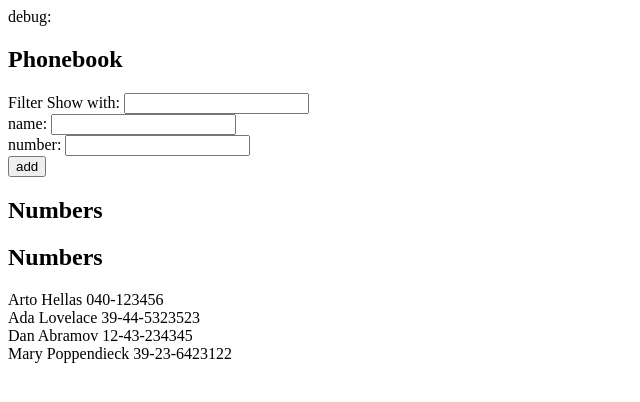
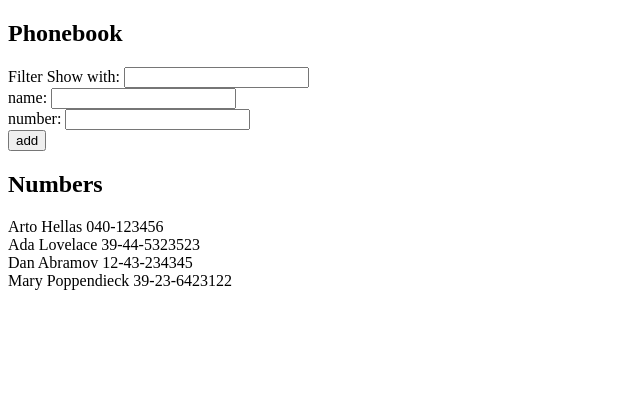
Before and after one commit to kittyxcode/FullStackOpen, a React (Vite) app in the folder Part2/PhoneBook/: page / in a window 1280 px wide. Shown: the top 402 px of the page, without its empty margins (0-640 px from the left). Built offline with nearby package versions, Linux system fonts and the light colour scheme; data requests are answered from the project's data file.

Commit message:
chore: Remove debug information and unnecessary heading in App component

```diff
--- a/Part2/PhoneBook/src/App.jsx
+++ b/Part2/PhoneBook/src/App.jsx
@@ -42,8 +42,6 @@ const App = () => {
 
   return (
     <div>
-      <div>debug: {newName}</div>
-
       <h2>Phonebook</h2>
       <Filter newSearch={newSearch} setNewSearch={setNewSearch}/>
       <PersonForm addPerson={addPerson}
@@ -51,7 +49,6 @@ const App = () => {
                   newNumber={newNumber}
                   handleNameChange={setNewName}
                   handleNumberChange={setNewNumber}/>
-      <h2>Numbers</h2>
       <Numbers persons={persons} newSearch={newSearch}/>
     </div>
   )
```
